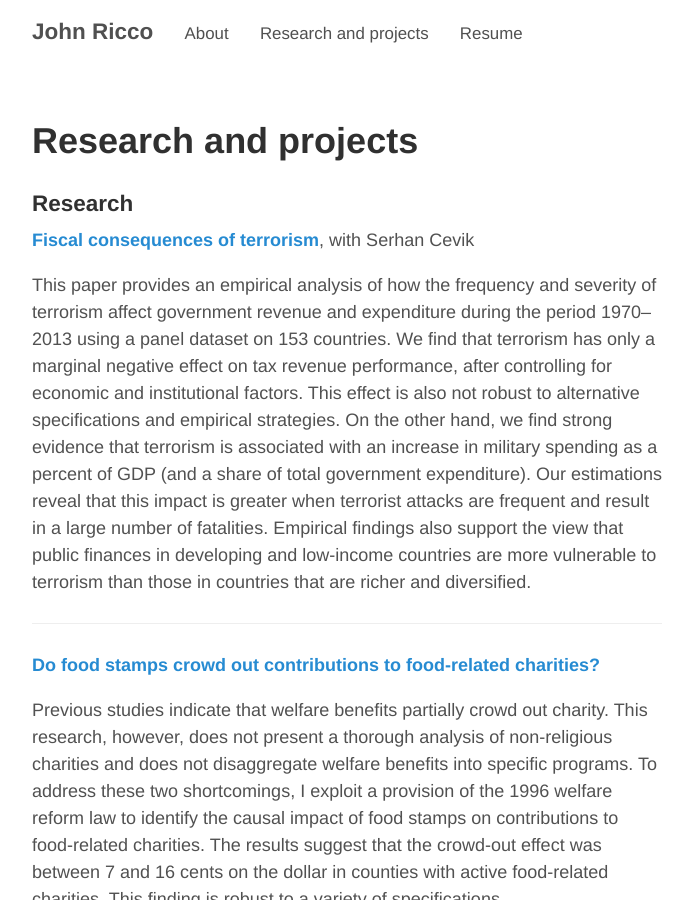
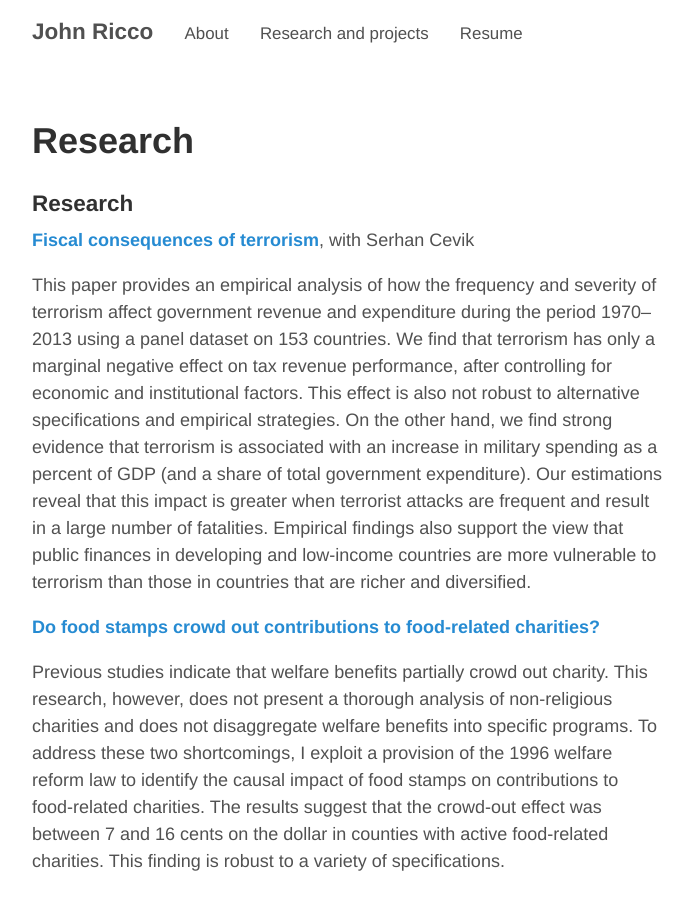
Before and after one commit to WadeP6970/johnricco.github.io, a Jekyll site: the page built from projects.md, in a window 1280 px wide and 900 px high. Shown: the whole window, without its empty margins (293-986 px from the left). Built offline with Jekyll 4.4.1, drawn with Linux system fonts in a browser that asks for light colours; our own code applies the rules of GitHub Pages for plain Markdown files.

Commit message:
remove line breaks

```diff
--- a/projects.md
+++ b/projects.md
@@ -1,8 +1,6 @@
 ---
 layout: page
-title: Research and projects
 ---
-
 ### Research
 
 **[Fiscal consequences of
@@ -24,8 +22,6 @@ findings also support the view that public finances in developing and
 low-income countries are more vulnerable to terrorism than those in
 countries that are richer and diversified.
 
----
-
 **[Do food stamps crowd out contributions to food-related charities?](http://www.antolin-davies.com/theses/ricco.pdf)**
 
 Previous studies indicate that welfare benefits partially crowd out charity. This research,
@@ -37,13 +33,13 @@ finding is robust to a variety of specifications.
 
 ---
 
-### Writing samples
+## Writing samples
 
 I blog occasionally for the DC-area urbanism website [Greater Greater Washington](https://ggwash.org/contributors/jricco). I've explored topics like housing production, comparative land use policy, and transit construction costs in a conversational and explanatory tone. My posts have been cited by think tanks such as the [Urban Institute](http://www.urban.org/sites/default/files/publication/83656/2000907-strategies-for-increasing-housing-supply-in-high-cost-cities-dc-case-study_1.pdf) and [City Observatory](http://cityobservatory.org/you-need-more-than-one-number-to-understand-housing-affordability/).
 
 ---
 
-### Selected personal projects
+## Selected personal projects
 
 **[@everylotphilly](https://twitter.com/everylotphilly)**
 
@@ -53,13 +49,9 @@ A Twitter bot that posts images of every single property in Philadelphia. The bo
 
 This account was profiled at [Philly Voice](http://www.phillyvoice.com/twitter-account-perfect-philly-property-nerds/). It will take nearly 21 years to cover the entire city.
 
----
-
 **[@philly_permits](https://twitter.com/philly_permits)**
 
 A Twitter bot that helps Philly-area urbanists and real estate junkies keep up with new development. Using APIs from Philadelphia L&I, Google, and Twitter, it tweets out maps, images, and project descriptions for every new construction building permit issued by the city.
-
----
 
 **[Walk sheds by Metro
 line](https://johnricco.shinyapps.io/metro_walksheds/)**, with [Steve
@@ -71,14 +63,10 @@ Washington](http://greatergreaterwashington.org/post/26524/walkability-
 by-metro-line-graphed/), and I demoed the tool at [Metro Hack
 Night](https://www.washingtonpost.com/local/trafficandcommuting/transportation-techies-find-new-ways-to-make-metro-driving-easier/2015/10/24/07841846-67ae-11e5-8325-a42b5a459b1e_story.html).
 
----
-
 **[Rent distributions in America's urban areas](https://johnricco.shinyapps.io/cdfs/)**
 
 An interactive data visualization of ZIP code-level median rents by city. It was featured at [Greater Greater Washington](http://greatergreaterwashington.org/post/28904/not-all-the-housing-in-a-region-costs-the-same-despite-what-headlines-imply/) and at [City Observatory](http://cityobservatory.org/you-need-more-than-one-number-to-understand-housing-affordability/).
 
----
-
 **[Animated gifs of station-level Metro ridership](http://greatergreaterwashington.org/post/30414/on-most-days-this-many-people-use-your-metro-station/)**, with Tarun Narasimhan
 
 Six gifs that show how Metro riders use each line over the course of a typical weekday.
```
